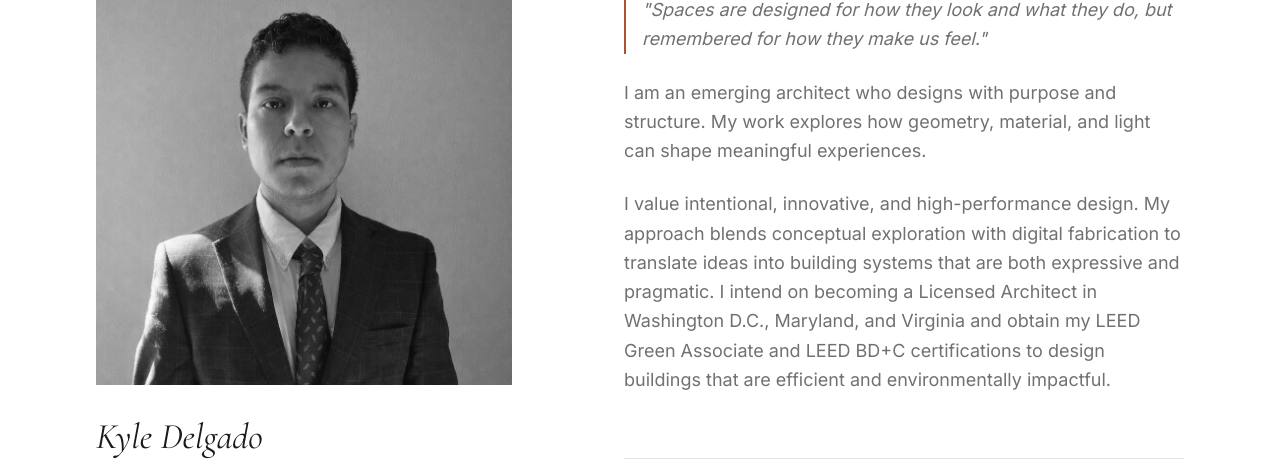
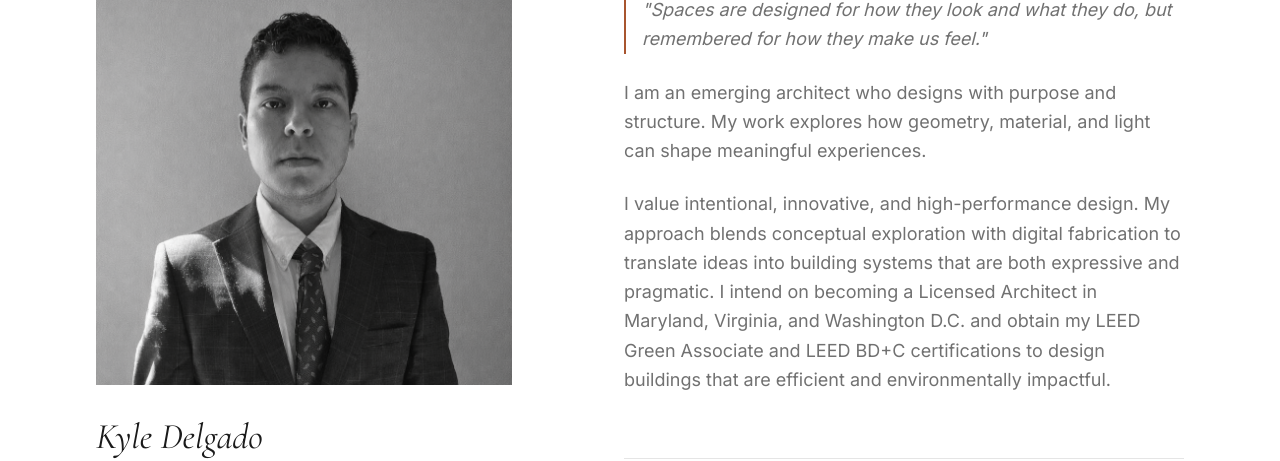
Before and after one commit to kydel10-web/UMD-Test-2, a React (Vite) app: page / in a window 1280 px wide. Shown: the part 934-1395 px from the top of the page. Built offline with nearby package versions, Linux system fonts and the light colour scheme.

Commit message:
fix: Reorder license states to Maryland, Virginia, and Washington D.C.

```diff
--- a/src/App.tsx
+++ b/src/App.tsx
@@ -776,7 +776,7 @@ function LandingPage() {
                   I am an emerging architect who designs with purpose and structure. My work explores how geometry, material, and light can shape meaningful experiences.
                 </p>
                 <p>
-                  I value intentional, innovative, and high-performance design. My approach blends conceptual exploration with digital fabrication to translate ideas into building systems that are both expressive and pragmatic. I intend on becoming a Licensed Architect in Washington D.C., Maryland, and Virginia and obtain my LEED Green Associate and LEED BD+C certifications to design buildings that are efficient and environmentally impactful.
+                  I value intentional, innovative, and high-performance design. My approach blends conceptual exploration with digital fabrication to translate ideas into building systems that are both expressive and pragmatic. I intend on becoming a Licensed Architect in Maryland, Virginia, and Washington D.C. and obtain my LEED Green Associate and LEED BD+C certifications to design buildings that are efficient and environmentally impactful.
                 </p>
               </div>
 
```
